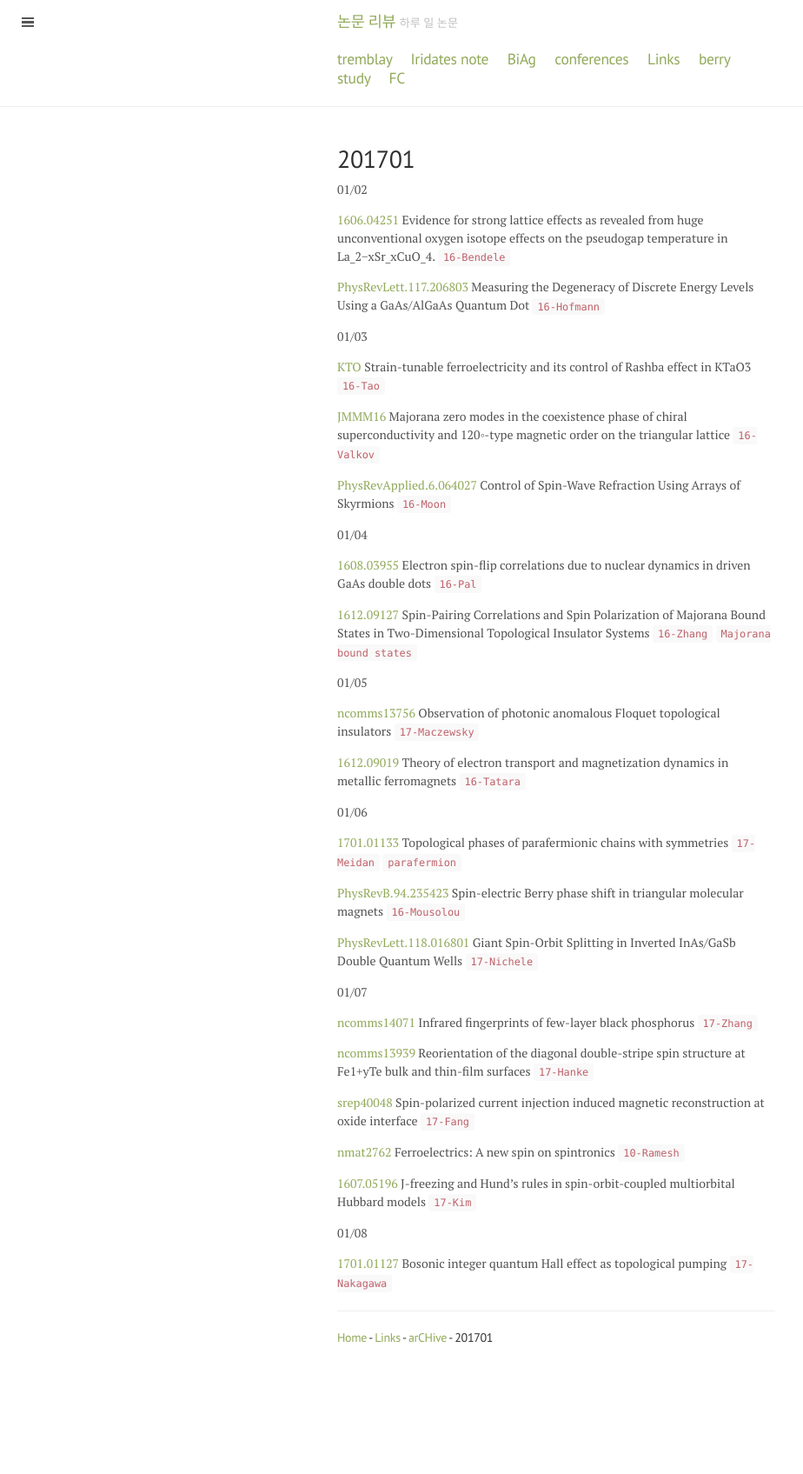
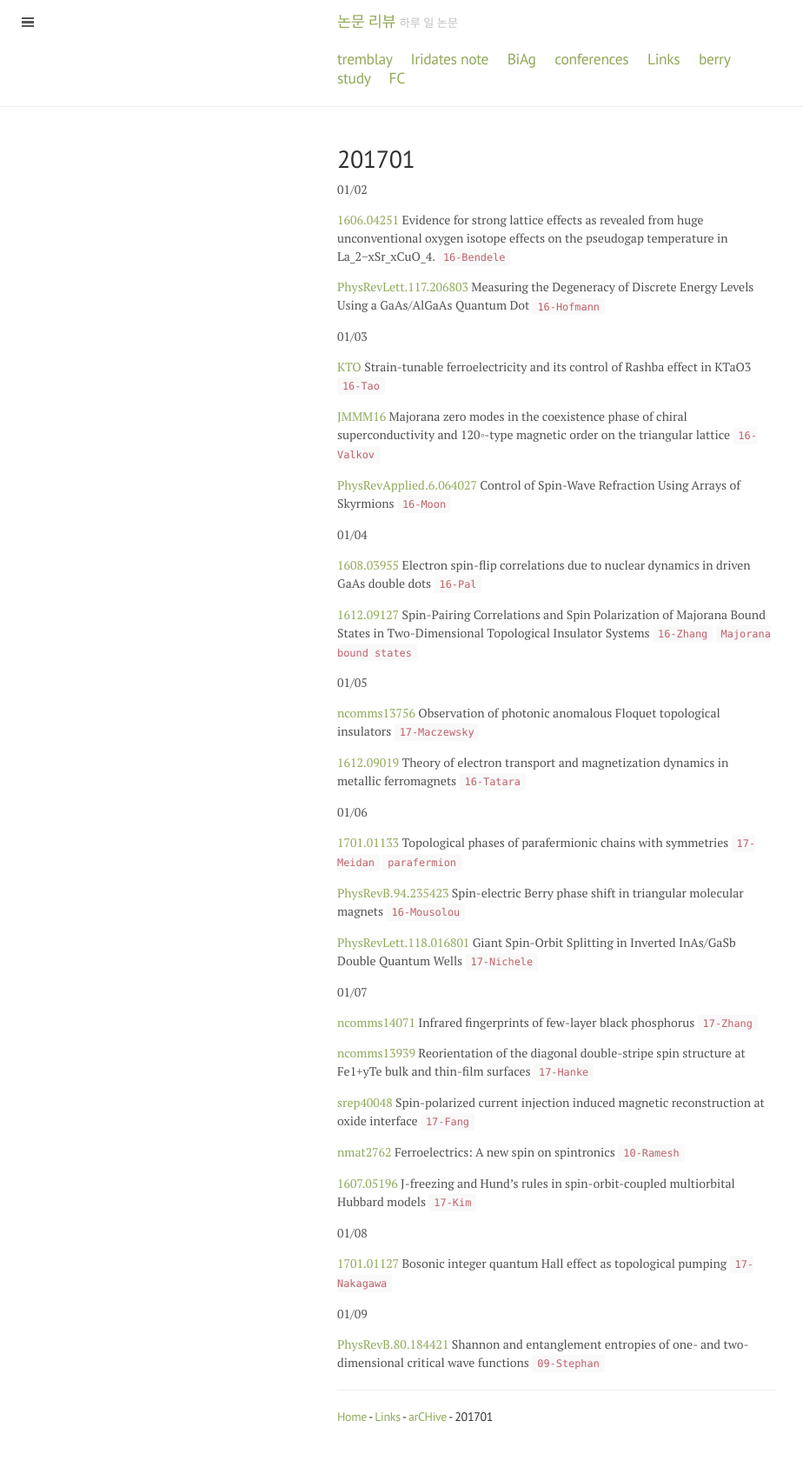
Before and after one commit to qkrwlsghdcjsworlt/work, a Jekyll site: the page built from 201701.md, in a window 1280 px wide. Shown: the whole page at 87% size, without its empty margins (0-924 px from the left). Built offline with Jekyll 4.4.1, drawn with Linux system fonts in a browser that asks for light colours; before the commit the page ends 1603 px from its top, so only the background shows below that.

Commit message:
“update”

```diff
--- a/201701.md
+++ b/201701.md
@@ -57,6 +57,11 @@ Topological Insulator Systems `16-Zhang` `Majorana bound states`
 
 [1701.01127](https://arxiv.org/abs/1701.01127) Bosonic integer quantum Hall effect as topological pumping `17-Nakagawa`
 
+01/09
+
+[PhysRevB.80.184421](http://journals.aps.org/prb/abstract/10.1103/PhysRevB.80.184421) Shannon and entanglement entropies of one- and two-dimensional critical wave functions `09-Stephan`
+
+
 
 ---
 
```
